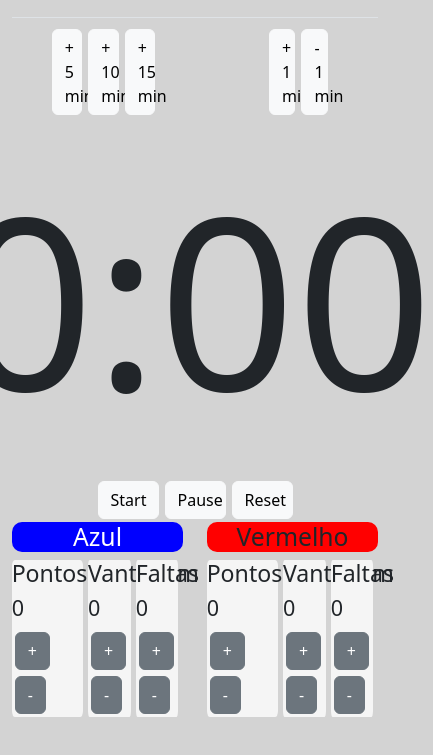
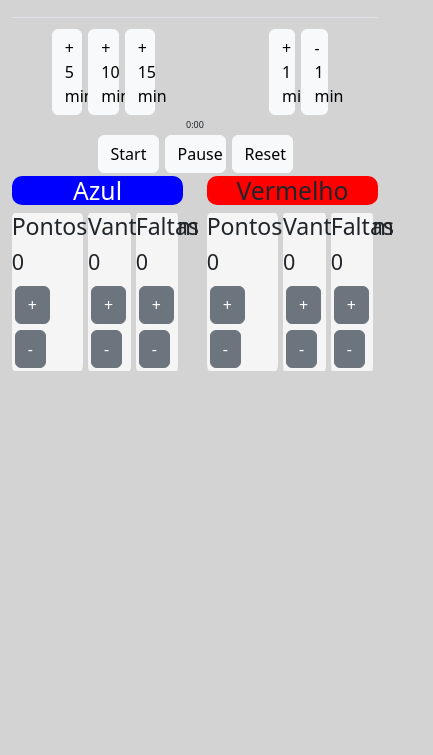
Before and after one commit to CyberCapivara/bjj-scoreboard, a plain HTML site: page index.html in a window 390 px wide. Shown: the part 57-812 px from the top of the page, 433 px wide, since content can reach past the window. Drawn offline with nearby package versions, Linux system fonts and the light colour scheme.

Commit message:
just doing it

```diff
--- a/style.css
+++ b/style.css
@@ -42,3 +42,10 @@ h2 {
   height: 20px;
   width: 20px;
 }
+
+
+@media (max-width: 430px) {
+  .timer {
+    font-size: xx-small;
+  }
+}
```
